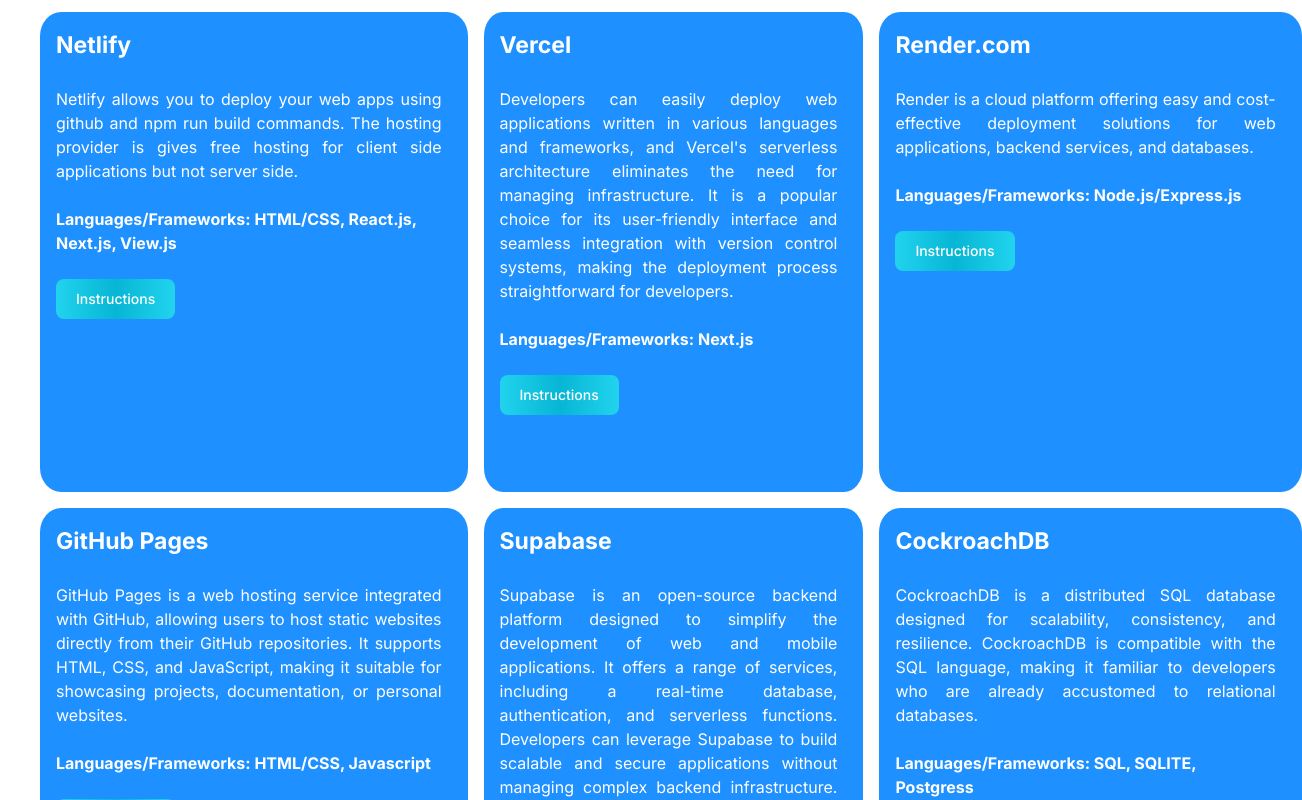
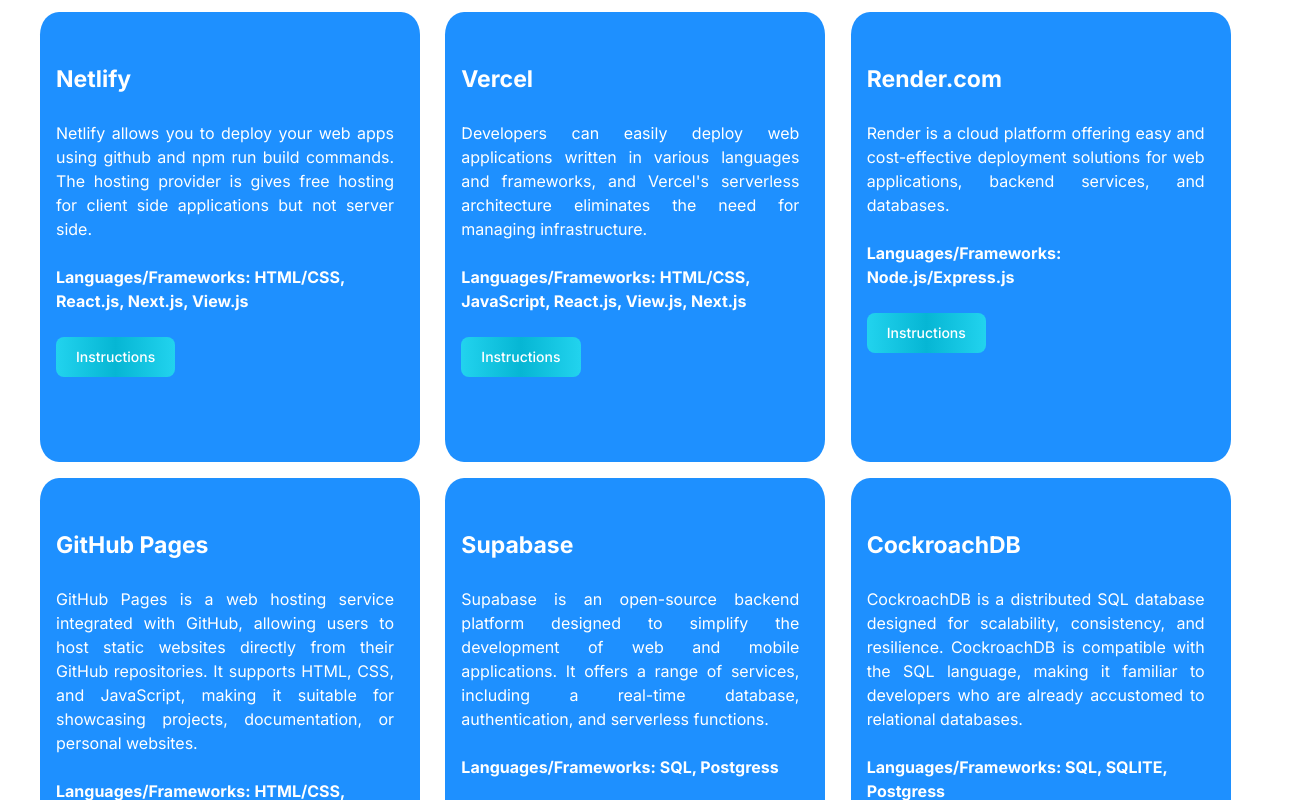
Before and after one commit to N00rAhmed/Free-Hosting-Services, a Next.js app: page /resources in a window 1280 px wide. Shown: the part 360-1160 px from the top of the page, 1302 px wide, since content can reach past the window. Built offline with nearby package versions, Linux system fonts and the light colour scheme.

Commit message:
modified css cards

```diff
--- a/app/data.json
+++ b/app/data.json
@@ -7,9 +7,9 @@
     },
     {
         "title": "Vercel",
-        "content": "Developers can easily deploy web applications written in various languages and frameworks, and Vercel's serverless architecture eliminates the need for managing infrastructure. It is a popular choice for its user-friendly interface and seamless integration with version control systems, making the deployment process straightforward for developers.",
+        "content": "Developers can easily deploy web applications written in various languages and frameworks, and Vercel's serverless architecture eliminates the need for managing infrastructure.",
         "link": "https://vercel.com",
-        "technologies": "Next.js"
+        "technologies": "HTML/CSS, JavaScript, React.js, View.js, Next.js"
 
     },
     {
@@ -26,9 +26,9 @@
     },
     {
         "title": "Supabase",
-        "content": "Supabase is an open-source backend platform designed to simplify the development of web and mobile applications. It offers a range of services, including a real-time database, authentication, and serverless functions. Developers can leverage Supabase to build scalable and secure applications without managing complex backend infrastructure. The platform supports PostgreSQL, allowing for powerful relational database capabilities.",
+        "content": "Supabase is an open-source backend platform designed to simplify the development of web and mobile applications. It offers a range of services, including a real-time database, authentication, and serverless functions.",
         "link": "",
-        "technologies": "SQL"
+        "technologies": "SQL, Postgress"
     },
     {
         "title": "CockroachDB",
--- a/app/resources/resources.css
+++ b/app/resources/resources.css
@@ -27,7 +27,11 @@
     color: white;
     padding: 1rem;
     border-radius: 5%;
-    height: 30rem;
+    /* height: 30rem; */
+    height: 450px;
+    padding-top: 50px;
+    /* padding-left: 20px; */
+    width: 380px;
     /* height: 4rem; */
     /* later on set a specific height */
   }
```
